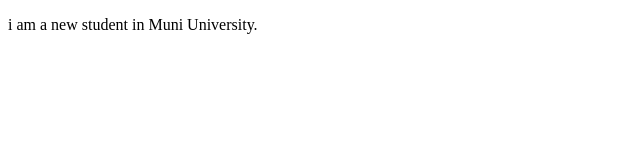
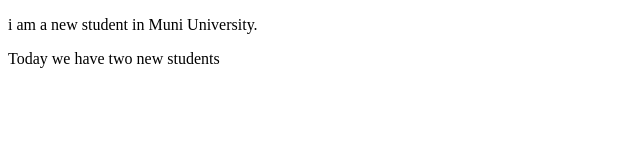
Before and after one commit to odbdennis/ITM1131, a plain HTML site: page index.html in a window 1280 px wide. Shown: the whole page, without its empty margins (0-640 px from the left). Drawn offline with Linux system fonts and the light colour scheme.

Commit message:
Updated with info on new students

```diff
--- a/index.html
+++ b/index.html
@@ -7,5 +7,6 @@
         <p>
             i am a new student in Muni University.
         </p>
+        <p>Today we have two new students</p>
     </body>
 </html>
```
